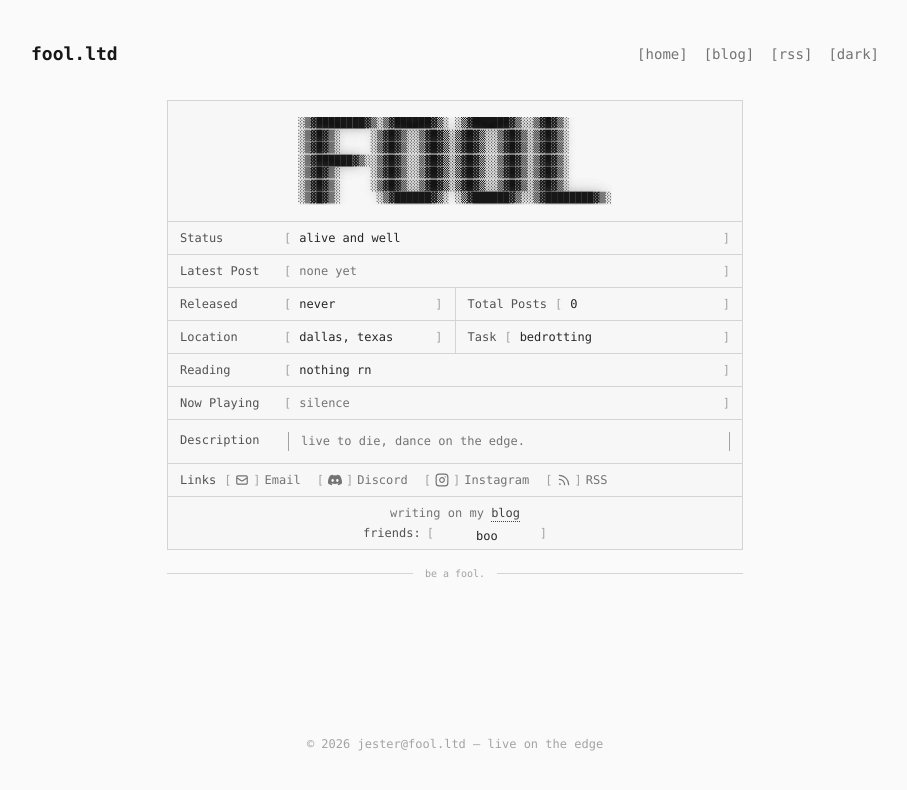
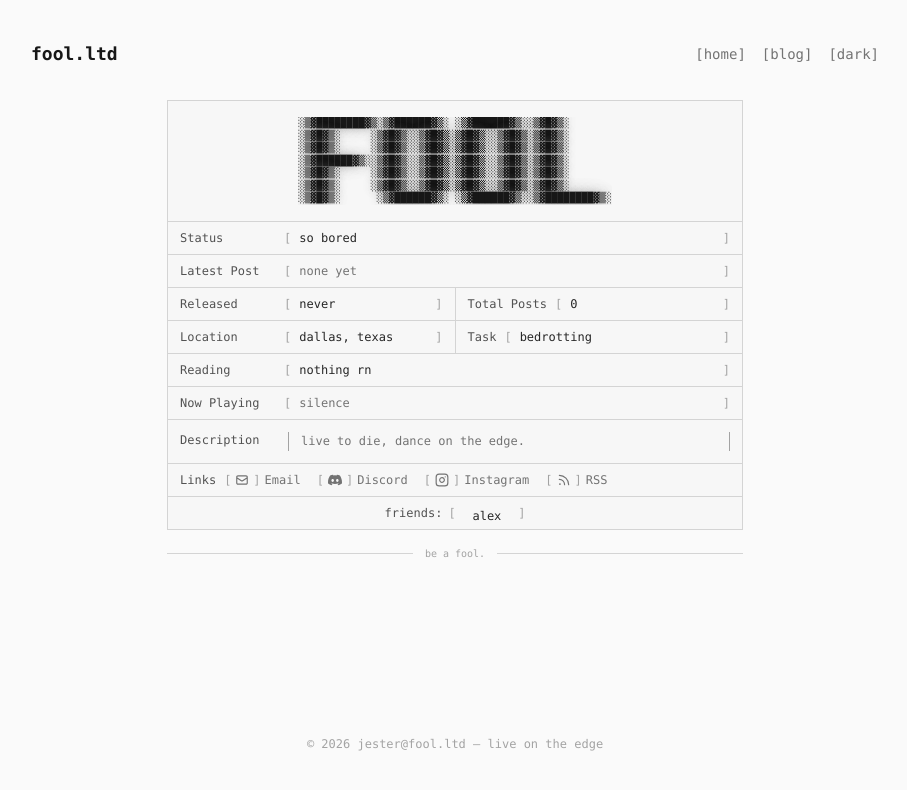
Before and after one commit to fool739/fool.main, an Astro site: page / in a window 1280 px wide. Shown: the whole page, without its empty margins (185-1092 px from the left). Built offline with nearby package versions, Linux system fonts and the light colour scheme; Astro itself is replaced by a stand-in of ours; no server answers.

Commit message:
friends + recent

```diff
--- a/src/components/main.astro
+++ b/src/components/main.astro
@@ -176,7 +176,6 @@ const ascii = `░▒▓████████▓▒░▒▓█████
 
         <!-- bottom notice -->
         <div class="flex flex-col items-center gap-1 px-3 py-2 text-center text-neutral-500">
-            <span>writing on my <a href="/blog" class="glow-hover text-neutral-700 underline decoration-dotted underline-offset-4 transition-colors hover:text-neutral-900 dark:text-neutral-300 dark:hover:text-neutral-100">blog</a></span>
             <FriendsRoulette />
         </div>
     </div>
--- a/src/data/friends.json
+++ b/src/data/friends.json
@@ -1,7 +1,9 @@
 [
-    { "name": "aureal", "url": "https://aureal.dev" },
-    { "name": "boo", "url": "https://boo.kim" },
-    { "name": "friend-three" },
-    { "name": "friend-four" },
-    { "name": "friend-five" }
+    { "name": "robyn" },
+    { "name": "alex" },
+    { "name": "kymi", "url": "https://x.com/kymitwt/" },
+    { "name": "cloudy" },
+    { "name": "suki" },
+    { "name": "kevin" }
+
 ]
--- a/src/data/status.json
+++ b/src/data/status.json
@@ -1,5 +1,5 @@
 {
-    "status": "alive and well",
+    "status": "so bored",
     "location": "dallas, texas",
     "current_task": "bedrotting",
     "current_reading": "nothing rn"
--- a/src/layouts/base.astro
+++ b/src/layouts/base.astro
@@ -47,7 +47,6 @@ import Analytics from '@vercel/analytics/astro'
                 <div class="flex items-center justify-center gap-4 text-sm sm:justify-start">
                     <a href="/" class="glow-hover hidden text-neutral-500 transition-colors hover:text-neutral-900 dark:hover:text-neutral-100 sm:block">[home]</a>
                     <a href="/blog" class="glow-hover text-neutral-500 transition-colors hover:text-neutral-900 dark:hover:text-neutral-100">[blog]</a>
-                    <a href="/rss.xml" class="glow-hover text-neutral-500 transition-colors hover:text-neutral-900 dark:hover:text-neutral-100">[rss]</a>
                     <ThemeToggle />
                 </div>
             </nav>
```
Also changed, not shown: 2 other files.
